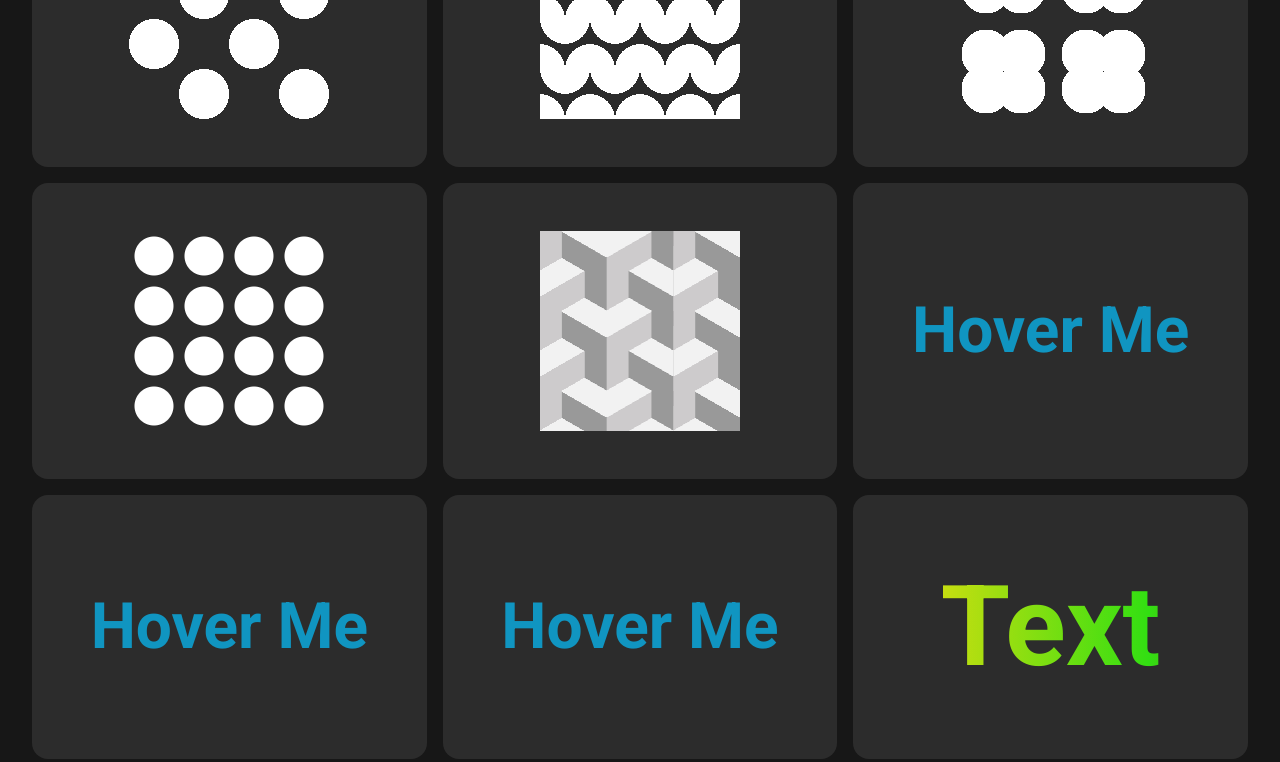
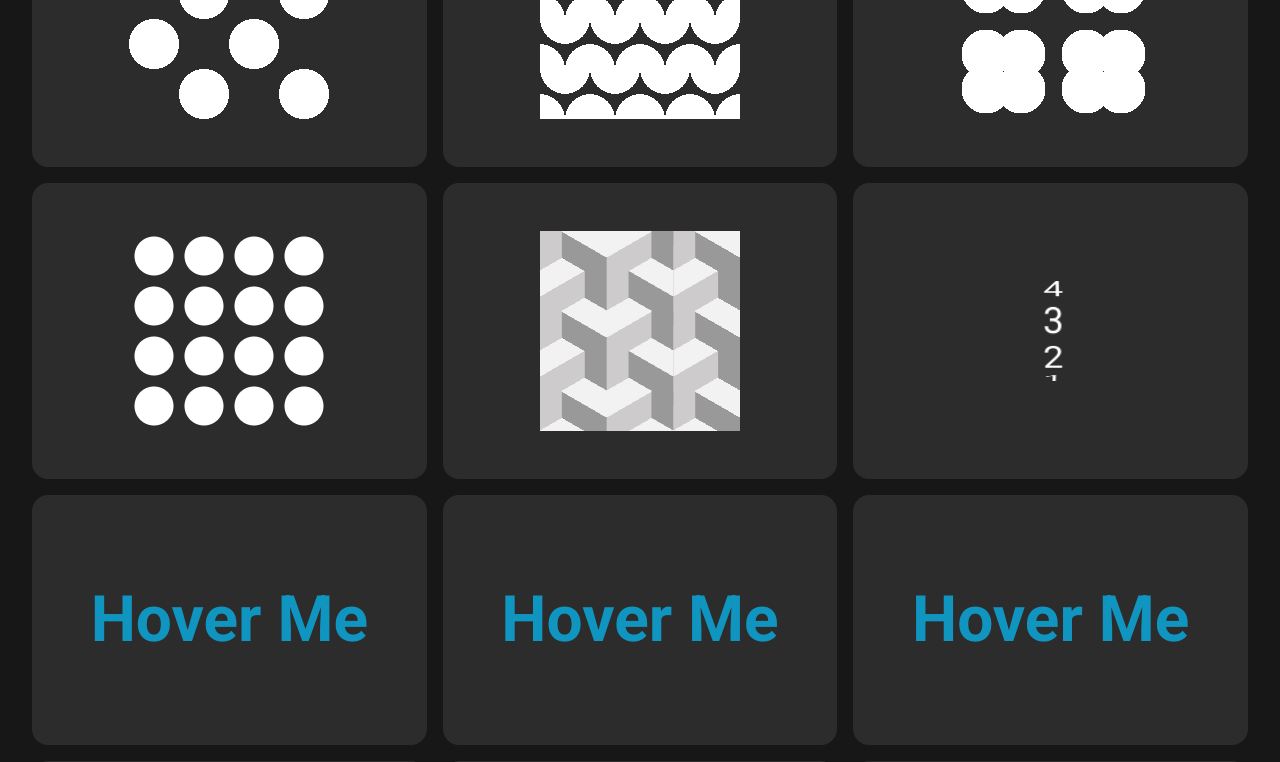
Before and after one commit to arishem51/iuniverse, a React (Vite) app: page /all in a window 1280 px wide. Shown: the part 1964-2726 px from the top of the page. Built offline with nearby package versions, Linux system fonts and the light colour scheme.

Commit message:
feat: CountUp

```diff
--- /dev/null
+++ b/src/components/List/Texts/CountUp.tsx
@@ -0,0 +1,55 @@
+import React from "react";
+import styled, { keyframes } from "styled-components";
+import { getTanFromDegrees } from "../../../helpers";
+import { FlexContainer } from "../../Base";
+
+const NUM = Array.from(Array(9).keys());
+
+const Wrapper = styled(FlexContainer)`
+  --z: 1.5em;
+  perspective: 500px;
+`;
+
+const TextAnim = styled.span<{ index: number }>`
+  --angle: ${getTanFromDegrees(40)};
+
+  position: absolute;
+  top: 0;
+  left: 0;
+  transform: rotateX(${(props) => props.index * 40}deg) translateZ(var(--z));
+  backface-visibility: hidden;
+
+  font-size: 2em;
+  color: white;
+  line-height: 1;
+`;
+
+const Rotate = keyframes`
+    from {
+        transform: translateZ(var(--z)) rotateX(0);
+    }to {
+        transform: translateZ(var(--z)) rotateX(360deg);
+    }
+`;
+
+const TransformWrapper = styled.div`
+  position: relative;
+  transform-style: preserve-3d;
+  width: 1.5ch;
+  height: 1.5em;
+  animation: ${Rotate} 10s linear infinite;
+`;
+
+export default function Component() {
+  return (
+    <Wrapper center>
+      <TransformWrapper>
+        {NUM.map((item) => (
+          <TextAnim key={item + "a"} index={item + 1}>
+            {item + 1}
+          </TextAnim>
+        ))}
+      </TransformWrapper>
+    </Wrapper>
+  );
+}
--- a/src/components/List/Texts/index.tsx
+++ b/src/components/List/Texts/index.tsx
@@ -1,5 +1,6 @@
 import React from "react";
 import { UIItem } from "../../../types";
+import CountUp from "./CountUp";
 import Glitch from "./Glitch";
 import GradientText from "./GradientText";
 import TextHover from "./TextHover";
@@ -27,6 +28,10 @@ const List: UIItem[] = [
     component: <TextHoverTwo />,
     type: "text",
   },
+  {
+    component: <CountUp />,
+    type: "text",
+  },
 ];
 
 export default List;
```
